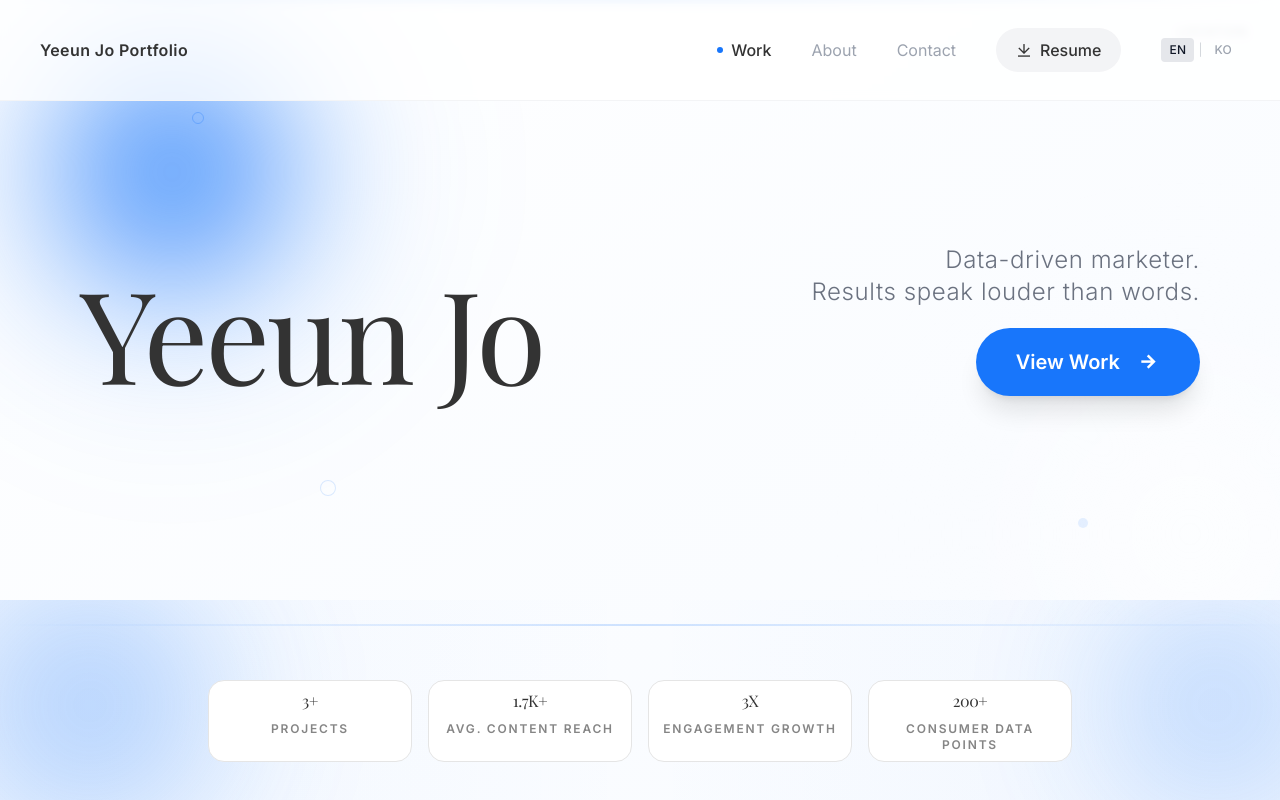
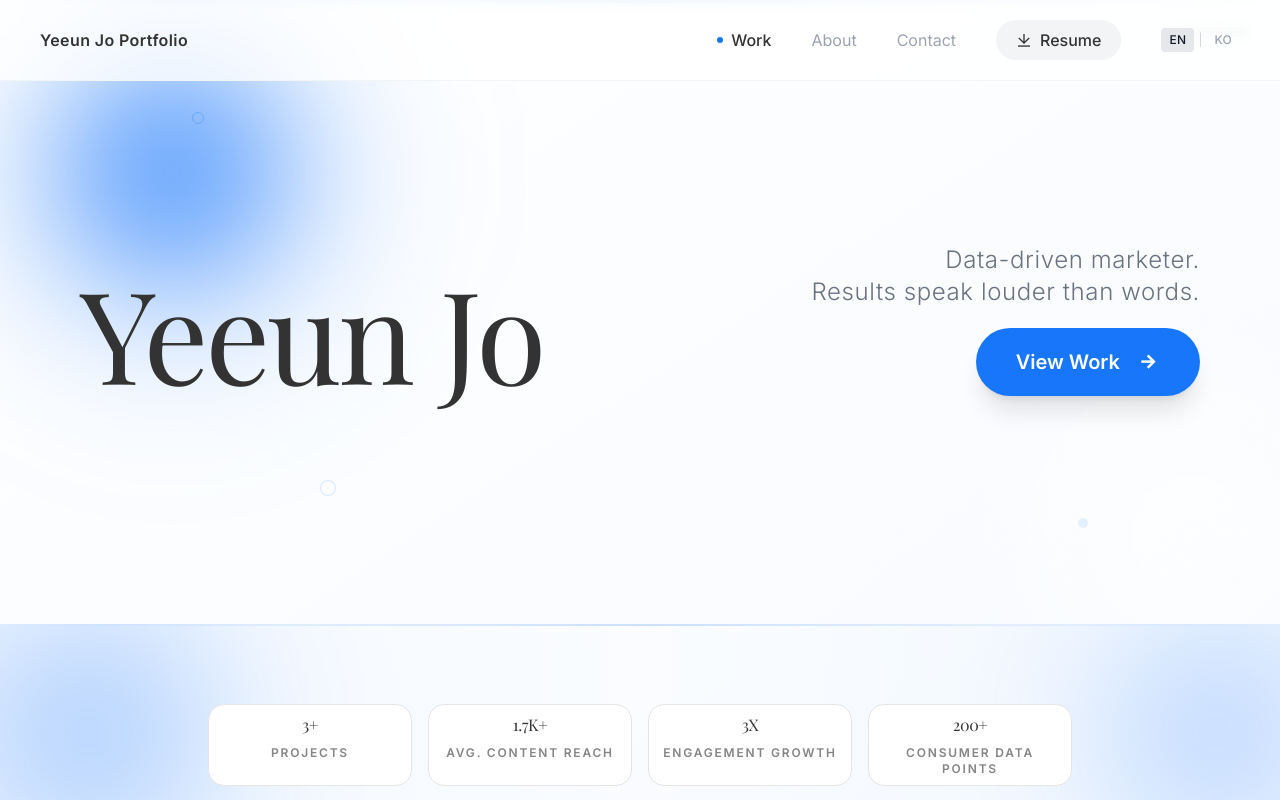
Before and after one commit to yeeunracheljo/yeeunj, a React (Vite) app: page / in a window 1280 px wide. Shown: the top 800 px of the page. Built offline with nearby package versions, Linux system fonts and the light colour scheme.

Commit message:
Adjust nav and stats alignment

```diff
--- a/src/pages/home/components/QuickStats.tsx
+++ b/src/pages/home/components/QuickStats.tsx
@@ -106,12 +106,12 @@ export default function QuickStats() {
   }, [statItems]);
 
   return (
-    <section ref={sectionRef} className="pt-0 pb-3 md:pt-12 md:pb-12 relative overflow-hidden">
+    <section ref={sectionRef} className="pt-16 pb-10 md:pt-20 md:pb-14 relative overflow-hidden">
       {/* Full-width subtle blue gradient base */}
       <div className="absolute inset-0 bg-gradient-to-r from-[#1876fb]/[0.04] via-transparent to-[#1876fb]/[0.04] pointer-events-none" />
 
       {/* Top edge gradient line */}
-      <div className="absolute top-6 left-0 right-0 h-[2px] bg-gradient-to-r from-transparent via-[#1876fb]/20 to-transparent" />
+      <div className="absolute top-0 left-0 right-0 h-[2px] bg-gradient-to-r from-transparent via-[#1876fb]/20 to-transparent" />
 
       {/* Subtle blue glow on left - expanded */}
       <div className="absolute top-1/2 -left-40 w-[500px] h-[500px] -translate-y-1/2 bg-[radial-gradient(circle_at_center,_#1876fb_0%,_rgba(24,118,251,0.05)_50%,_transparent_70%)] rounded-full blur-3xl pointer-events-none opacity-40" />
@@ -119,7 +119,7 @@ export default function QuickStats() {
       {/* Subtle blue glow on right - expanded */}
       <div className="absolute top-1/2 -right-40 w-[450px] h-[450px] -translate-y-1/2 bg-[radial-gradient(circle_at_center,_#1876fb_0%,_rgba(24,118,251,0.03)_50%,_transparent_70%)] rounded-full blur-3xl pointer-events-none opacity-30" />
 
-      <div className="max-w-5xl mx-auto mt-8 md:px-16 lg:px-20 relative z-10 flex flex-col items-center">
+      <div className="max-w-5xl mx-auto md:px-16 lg:px-20 relative z-10 flex flex-col items-center">
         {/* Stats Grid */}
         <div className="grid grid-cols-2 lg:grid-cols-4 gap-3 md:gap-4">
           {statItems.map((stat, index) => (
--- a/src/pages/home/page.tsx
+++ b/src/pages/home/page.tsx
@@ -20,7 +20,7 @@ export default function Home() {
 
   return (
     <div className="min-h-screen bg-white">
-      <nav className="fixed top-0 left-0 right-0 z-50 px-6 md:px-10 py-6 md:py-7 flex items-center justify-between bg-white/80 backdrop-blur-sm border-b border-gray-100">
+      <nav className="fixed top-0 left-0 right-0 z-50 px-6 md:px-10 py-4 md:py-5 flex items-center justify-between bg-white/80 backdrop-blur-sm border-b border-gray-100">
         <span className="text-base font-semibold text-[#333] tracking-wide">
           {t('nav.portfolio')}
         </span>
@@ -49,7 +49,7 @@ export default function Home() {
             download
             target="_blank"
             rel="noopener noreferrer"
-            className="text-base font-medium text-[#333] flex items-center gap-2 px-5 py-2.5 rounded-full bg-gray-100 hover:bg-[#333] hover:text-white transition-colors cursor-pointer"
+            className="text-base font-medium text-[#333] flex items-center gap-2 px-5 py-2 rounded-full bg-gray-100 hover:bg-[#333] hover:text-white transition-colors cursor-pointer"
           >
             <i className="ri-download-line" />
             {t('nav.resume')}
@@ -61,7 +61,7 @@ export default function Home() {
       <main>
         <div className="bg-gradient-to-br from-white via-[#f8fbff]/60 to-[#eef5ff]/40">
           <PortfolioHero />
-          <div className="-mt-4 md:-mt-6">
+          <div>
             <QuickStats />
           </div>
         </div>
```
